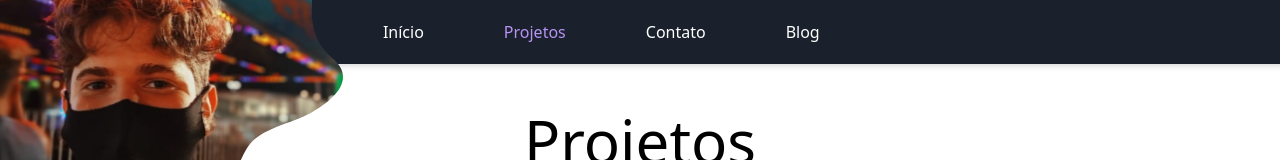
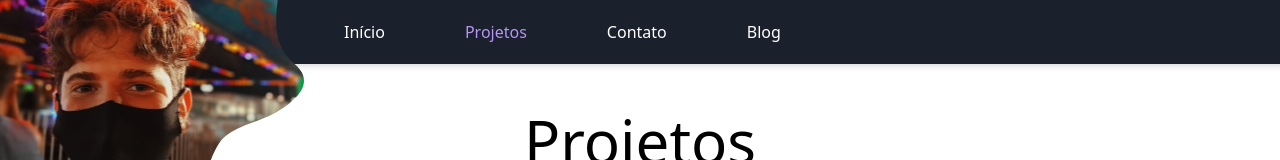
Before and after one commit to maxhaviland/maxhaviland.github.io, a Next.js app: page /projects in a window 1280 px wide. Shown: the top 160 px of the page. Built offline with nearby package versions, Linux system fonts and the light colour scheme.

Commit message:
refactor and add meta tags

```diff
--- a/pages/_app.tsx
+++ b/pages/_app.tsx
@@ -1,4 +1,3 @@
-import Head from 'next/head';
 import Menu from '../src/components/menu';
 import ThemeProvider from '../src/contexts/theme';
 import { Container } from '@chakra-ui/react';
@@ -6,9 +5,6 @@ import { Container } from '@chakra-ui/react';
 function MyApp({ Component, pageProps }) {
 	return (
 		<>
-			<Head>
-				<title>Max Haviland</title>
-			</Head>
 			<ThemeProvider>
 				<Menu />
 				<Container maxW="100vw" w={['sm', '90vw', 'xl', 'lg']} p="0">
--- a/pages/_document.tsx
+++ b/pages/_document.tsx
@@ -11,6 +11,15 @@ class MyDocument extends Document {
 		return (
 			<Html>
 				<Head>
+					<meta charSet="UTF-8" />
+					<meta name="description" content="Max Haviland" />
+					<meta
+						name="keywords"
+						content="HTML, CSS, JavaScript, React, React Native, Flutter, Desenvolvimento web, NodeJS, Dracoliano, Banco de dados, MongoDB, Postgres, Oracle, Kunlatek"
+					/>
+					<meta name="author" content="Max Haviland" />
+					<meta name="viewport" content="width=device-width, initial-scale=1.0" />
+					<title>Max Haviland</title>
 					<script async src={`https://www.googletagmanager.com/gtag/js?id=${MEASUREMENT_ID}`}></script>
 					<script
 						data-ad-client="ca-pub-3193469056099321"
--- a/src/components/menu/drawer.tsx
+++ b/src/components/menu/drawer.tsx
@@ -12,6 +12,8 @@ import {
 	Link,
 	SystemProps,
 	DrawerProps,
+	List,
+	ListItem,
 } from '@chakra-ui/react';
 import { AiOutlineMenu } from 'react-icons/ai';
 import { GoEyeClosed } from 'react-icons/go';
@@ -27,14 +29,14 @@ const CustomDrawer: FC<CustomDrawerProps> = ({ display, placement = 'left' }) =>
 	const { isOpen, onOpen, onClose } = useDisclosure();
 
 	const routeList = (route: Route) => (
-		<Box key={route.name} m="0" h="10">
+		<ListItem key={route.name} m="0" h="12">
 			<Link
 				textColor={asPath === route.path ? 'secondary' : 'primary'}
 				_hover={{ textColor: 'secondary' }}
 				href={route.path}>
 				{route.name}
 			</Link>
-		</Box>
+		</ListItem>
 	);
 
 	return (
@@ -66,9 +68,7 @@ const CustomDrawer: FC<CustomDrawerProps> = ({ display, placement = 'left' }) =>
 						/>
 						<DrawerHeader>Menu</DrawerHeader>
 						<DrawerBody>
-							<Stack display="flex" justify="center" m="0 auto">
-								{routes.map(routeList)}
-							</Stack>
+							<List>{routes.map(routeList)}</List>
 						</DrawerBody>
 					</DrawerContent>
 				</DrawerOverlay>
--- a/src/components/menu/index.tsx
+++ b/src/components/menu/index.tsx
@@ -1,5 +1,5 @@
 import { FC } from 'react';
-import { Flex, Link, Box, SystemProps } from '@chakra-ui/react';
+import { Flex, Link, Box, SystemProps, List, ListItem, Image } from '@chakra-ui/react';
 import Drawer from './drawer';
 import { useRouter } from 'next/router';
 import routes from '../../routes';
@@ -11,11 +11,22 @@ export interface NavListProps {
 const NavList: FC<NavListProps> = ({ direction }) => {
 	const { asPath } = useRouter();
 	const routeList = (route: Route) => (
-		<Link key={route.name} color={asPath === route.path ? 'secondary' : 'white'} px={10} my="0" href={route.path}>
-			{route.name}
-		</Link>
+		<ListItem key={route.name}>
+			<Link
+				_hover={{ color: 'secondary' }}
+				color={asPath === route.path ? 'secondary' : 'white'}
+				px={10}
+				my="0"
+				href={route.path}>
+				{route.name}
+			</Link>
+		</ListItem>
 	);
-	return <Flex direction={direction}>{routes.map(routeList)}</Flex>;
+	return (
+		<List display="flex" direction={direction}>
+			{routes.map(routeList)}
+		</List>
+	);
 };
 
 const Menu = () => {
@@ -30,19 +41,13 @@ const Menu = () => {
 				position="fixed"
 				top="0"
 				zIndex="4">
-				<Box
+				<Image
 					display={['none', 'none', 'block']}
 					src="/images/profile.svg"
-					as="img"
 					alt="Max Haviland"
 					backgroundSize="100% 100%"
-					width={{
-						lg: 360,
-						md: 300,
-					}}
-					height={{
-						base: 280,
-					}}
+					width={320}
+					height={280}
 					marginTop={{
 						lg: '-7',
 						md: '-14',
```
